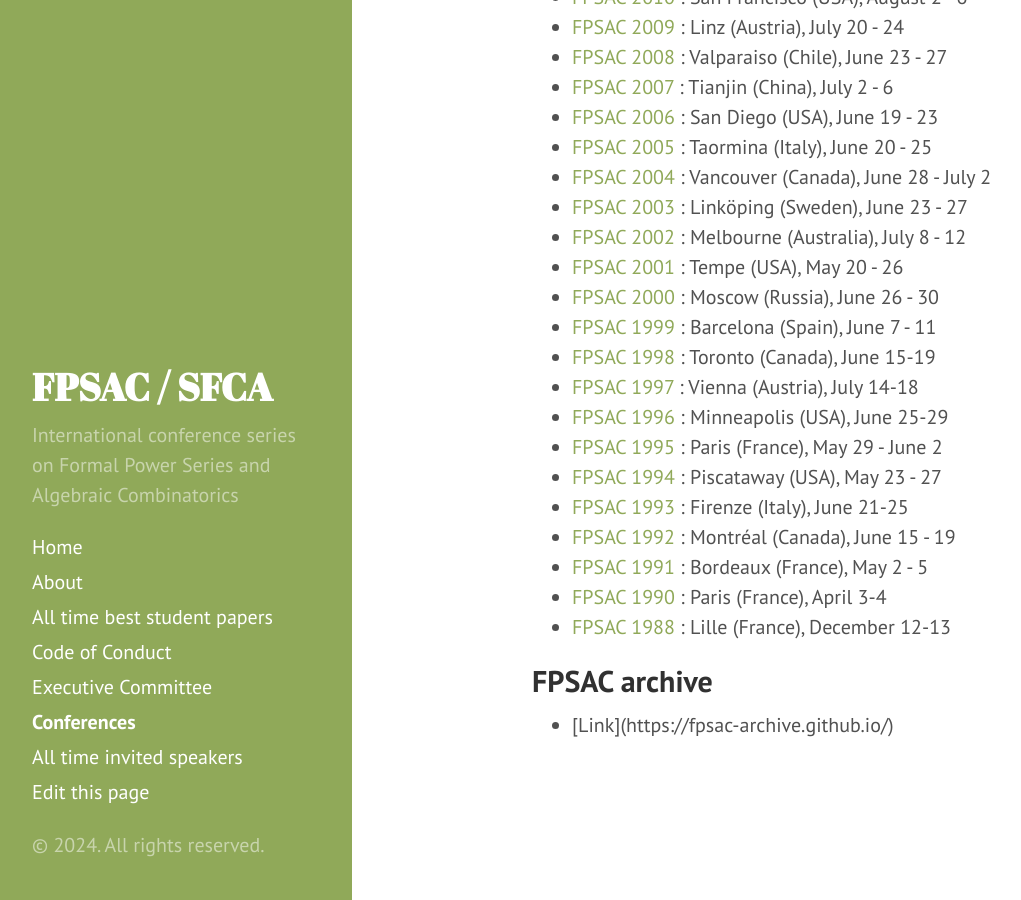
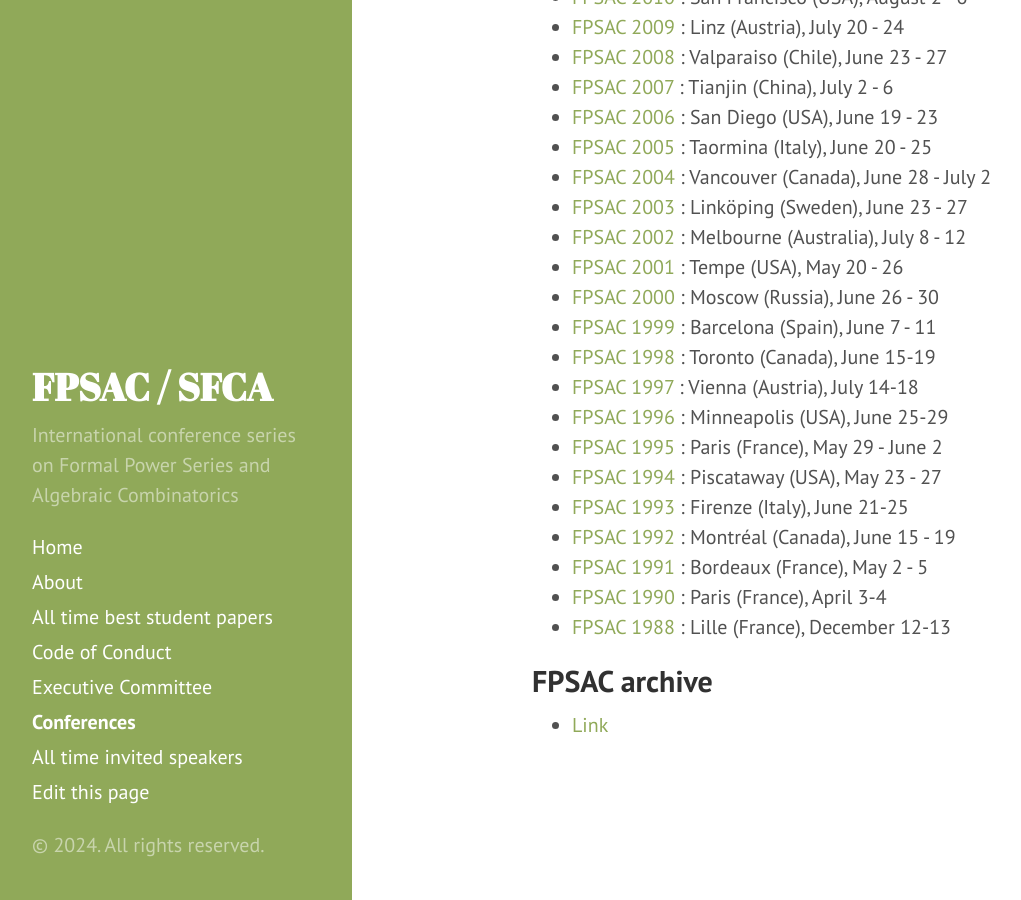
Before and after one commit to FPSAC/FPSAC.github.io, a Jekyll site: the page built from confs/index.md, in a window 1280 px wide and 900 px high, scrolled down 763 px. Shown: the whole window, without its empty margins (8-1029 px from the left). Built offline with Jekyll 4.4.1, drawn with Linux system fonts in a browser that asks for light colours; some of the changed lines change nothing that is shown.

Commit message:
Fix link

```diff
--- a/confs/index.md
+++ b/confs/index.md
@@ -41,5 +41,5 @@ title: Conferences
 ## FPSAC archive
 
 <ul>
-  <li> [Link](https://fpsac-archive.github.io/) </li>
+  <li> <a href="https://fpsac-archive.github.io/">Link</a> </li>
 </ul>
```
